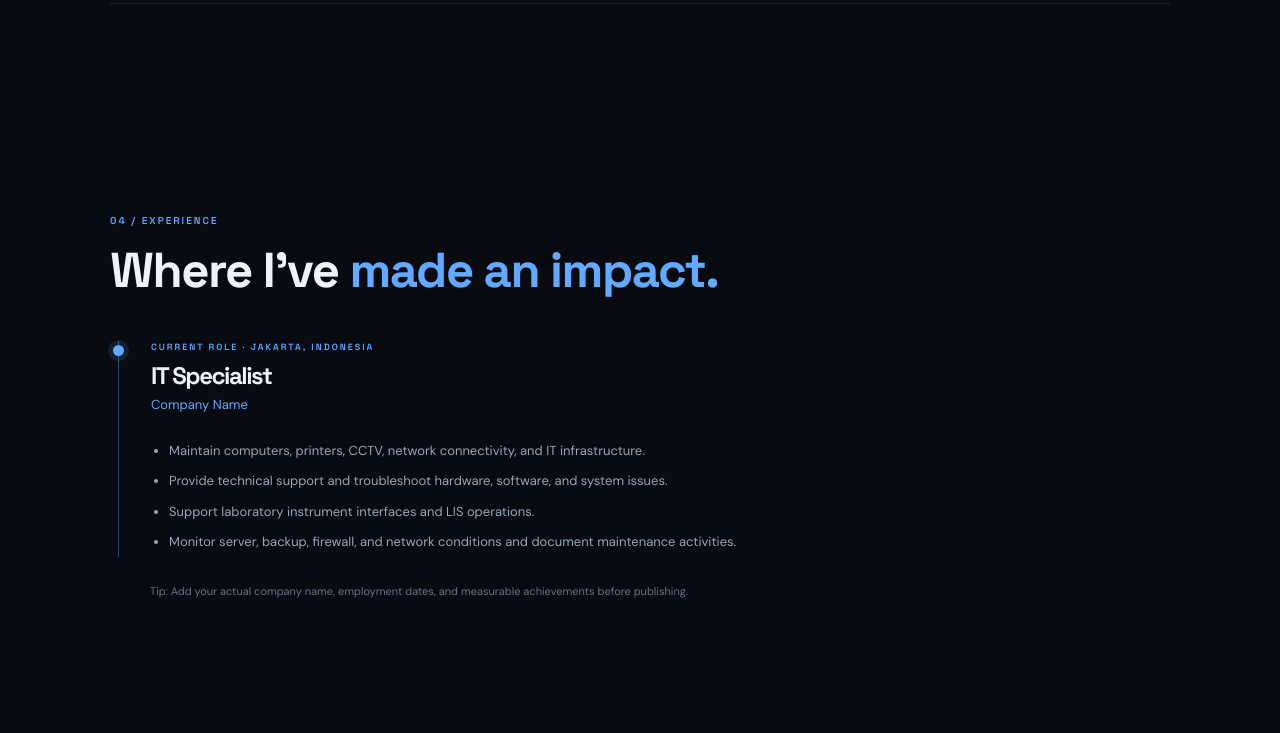
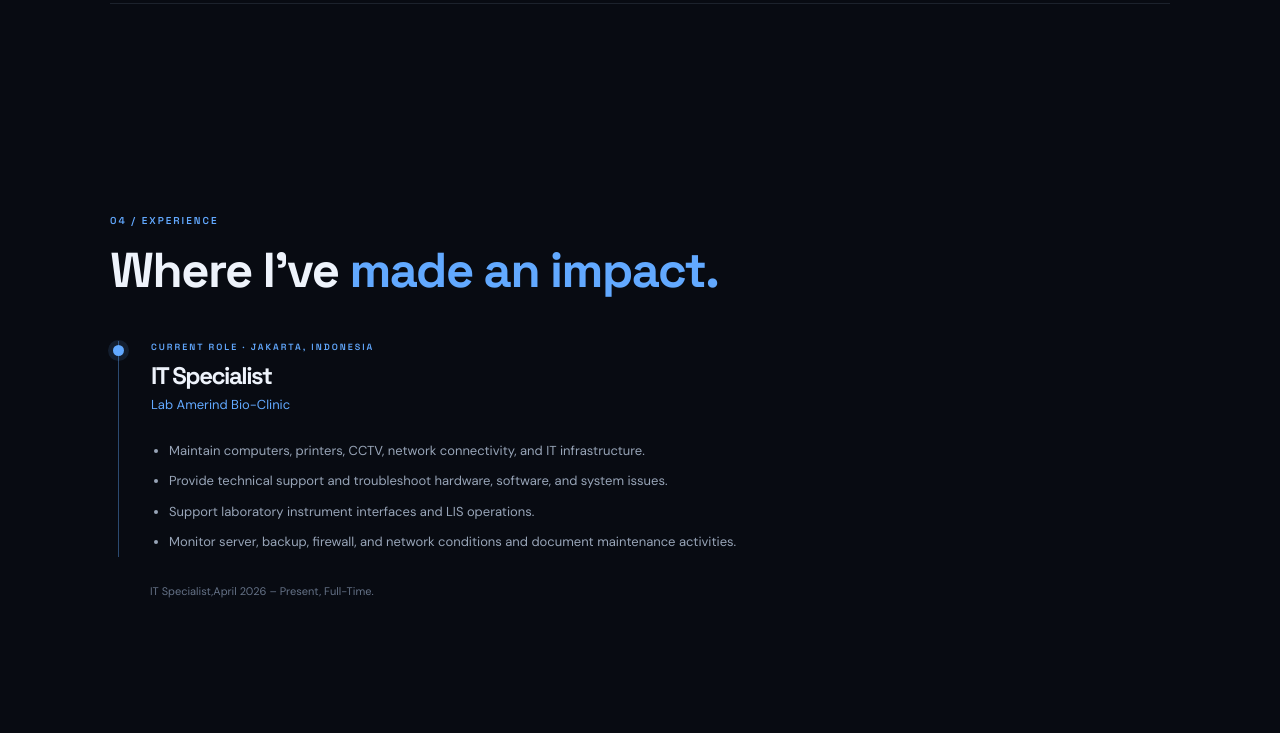
Before and after one commit to dewobytes/JS, a plain HTML site: page index.html in a window 1280 px wide. Shown: the part 3092-3825 px from the top of the page. Drawn offline with Linux system fonts and the light colour scheme.

Commit message:
Update index.html

```diff
--- a/index.html
+++ b/index.html
@@ -4,7 +4,7 @@
   <meta charset="UTF-8" />
   <meta name="viewport" content="width=device-width, initial-scale=1.0" />
   <meta name="description" content="IT Specialist portfolio — infrastructure, networking, system support, and laboratory information systems." />
-  <title>IT Specialist | Personal Portfolio</title>
+  <title>Personal Portfolio</title>
   <link rel="preconnect" href="https://fonts.googleapis.com">
   <link rel="preconnect" href="https://fonts.gstatic.com" crossorigin>
   <link href="https://fonts.googleapis.com/css2?family=DM+Sans:wght@400;500;600;700&family=Space+Grotesk:wght@400;500;600;700&display=swap" rel="stylesheet">
@@ -79,7 +79,7 @@
     <section class="section" id="skills">
       <div class="section-heading reveal"><p class="section-kicker">02 / WHAT I DO</p><h2>Skills &amp; <span class="accent">expertise.</span></h2><p class="section-subtitle">A practical mix of infrastructure, support, and system operations.</p></div>
       <div class="skills-grid">
-        <article class="skill-card reveal"><div class="card-icon">⌘</div><h3>IT Support</h3><p>Diagnosing hardware, software, operating system, and user-related issues.</p><div class="tags"><span>Windows</span><span>Troubleshooting</span><span>Helpdesk</span></div></article>
+        <article class="skill-card reveal"><div class="card-icon">⌘</div><h3>IT Helpdesk</h3><p>Diagnosing hardware, software, operating system, and user-related issues.</p><div class="tags"><span>Windows</span><span>Troubleshooting</span><span>Helpdesk</span></div></article>
         <article class="skill-card reveal"><div class="card-icon">⌁</div><h3>Networking</h3><p>Supporting LAN, TCP/IP, IP addressing, subnetting, routing, switching, and cabling.</p><div class="tags"><span>TCP/IP</span><span>Routing</span><span>Switching</span></div></article>
         <article class="skill-card reveal"><div class="card-icon">▣</div><h3>Server &amp; Security</h3><p>Monitoring server environments, access, backups, firewall status, and endpoint reliability.</p><div class="tags"><span>Windows Server</span><span>Backup</span><span>Fortinet</span></div></article>
         <article class="skill-card reveal"><div class="card-icon">⌗</div><h3>Systems Integration</h3><p>Assisting laboratory instruments with LIS connectivity, migration, testing, and monitoring.</p><div class="tags"><span>LIS</span><span>Device Interface</span><span>Testing</span></div></article>
@@ -100,9 +100,9 @@
     <section class="section experience-section" id="experience">
       <div class="section-heading reveal"><p class="section-kicker">04 / EXPERIENCE</p><h2>Where I've <span class="accent">made an impact.</span></h2></div>
       <div class="timeline reveal">
-        <div class="timeline-item"><div class="timeline-marker"></div><div><p class="timeline-date">CURRENT ROLE · JAKARTA, INDONESIA</p><h3>IT Specialist</h3><p class="timeline-company">Company Name</p><ul><li>Maintain computers, printers, CCTV, network connectivity, and IT infrastructure.</li><li>Provide technical support and troubleshoot hardware, software, and system issues.</li><li>Support laboratory instrument interfaces and LIS operations.</li><li>Monitor server, backup, firewall, and network conditions and document maintenance activities.</li></ul></div></div>
+        <div class="timeline-item"><div class="timeline-marker"></div><div><p class="timeline-date">CURRENT ROLE · JAKARTA, INDONESIA</p><h3>IT Specialist</h3><p class="timeline-company">Lab Amerind Bio-Clinic</p><ul><li>Maintain computers, printers, CCTV, network connectivity, and IT infrastructure.</li><li>Provide technical support and troubleshoot hardware, software, and system issues.</li><li>Support laboratory instrument interfaces and LIS operations.</li><li>Monitor server, backup, firewall, and network conditions and document maintenance activities.</li></ul></div></div>
       </div>
-      <p class="edit-note">Tip: Add your actual company name, employment dates, and measurable achievements before publishing.</p>
+      <p class="edit-note">IT Specialist,April 2026 – Present, Full-Time.</p>
     </section>
 
     <section class="contact-section section" id="contact">
```
